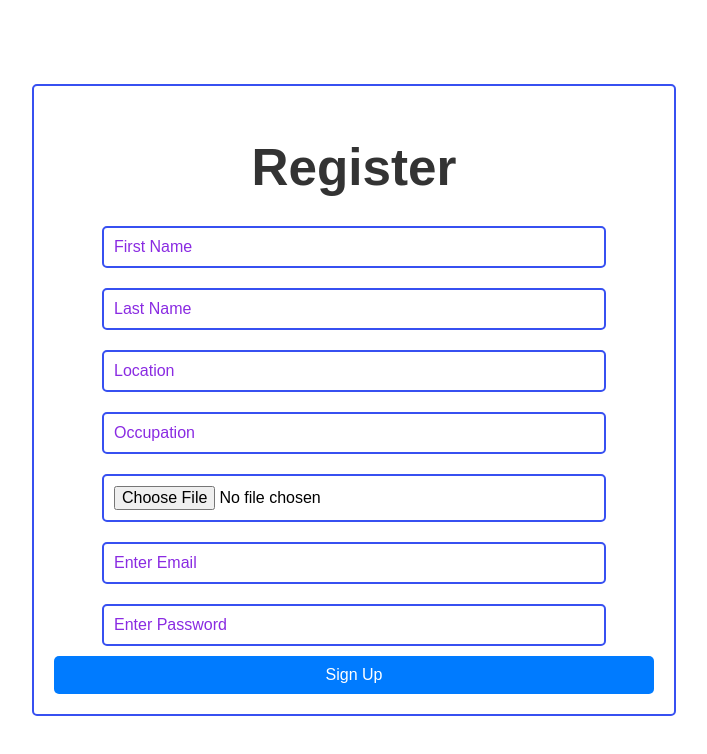
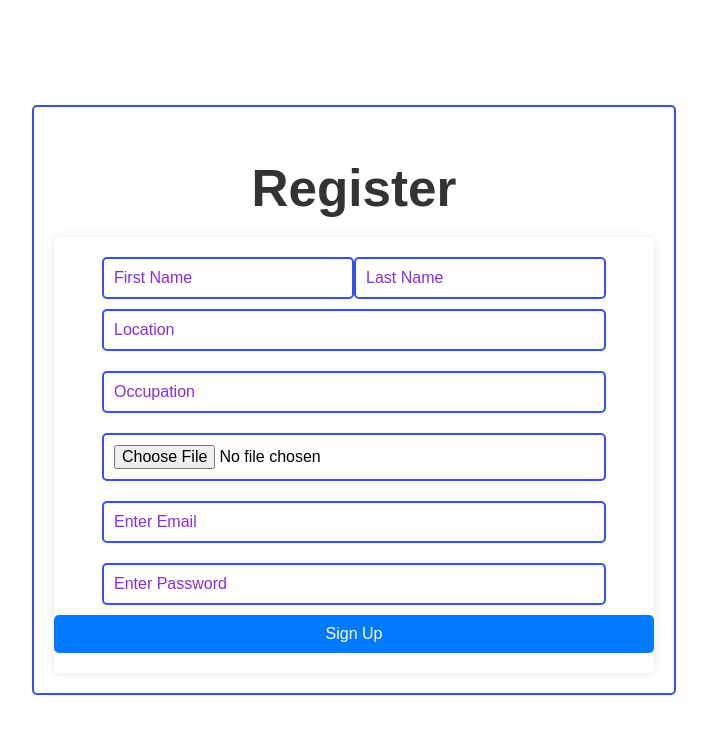
Before and after one commit to myselfbiwash/SocioPedia-SocialMedia-App, a React (Vite) app in the folder SocioPediaApp/: page /signup in a window 1280 px wide. Shown: the top 754 px of the page, without its empty margins (286-993 px from the left). Built offline with nearby package versions, Linux system fonts and the light colour scheme.

Commit message:
Refactor signup form class name

```diff
--- a/SocioPediaApp/src/components/Signup.jsx
+++ b/SocioPediaApp/src/components/Signup.jsx
@@ -64,11 +64,11 @@ const SignUp = () => {
     <div className="register">
       <h1>Register</h1>
       <form
-        className="product"
+        className="signup"
         onSubmit={collectData}
         encType="multipart/form-data"
       >
-        <div>
+        <div className="name">
           {" "}
           <input
             className="inputBox"
```
